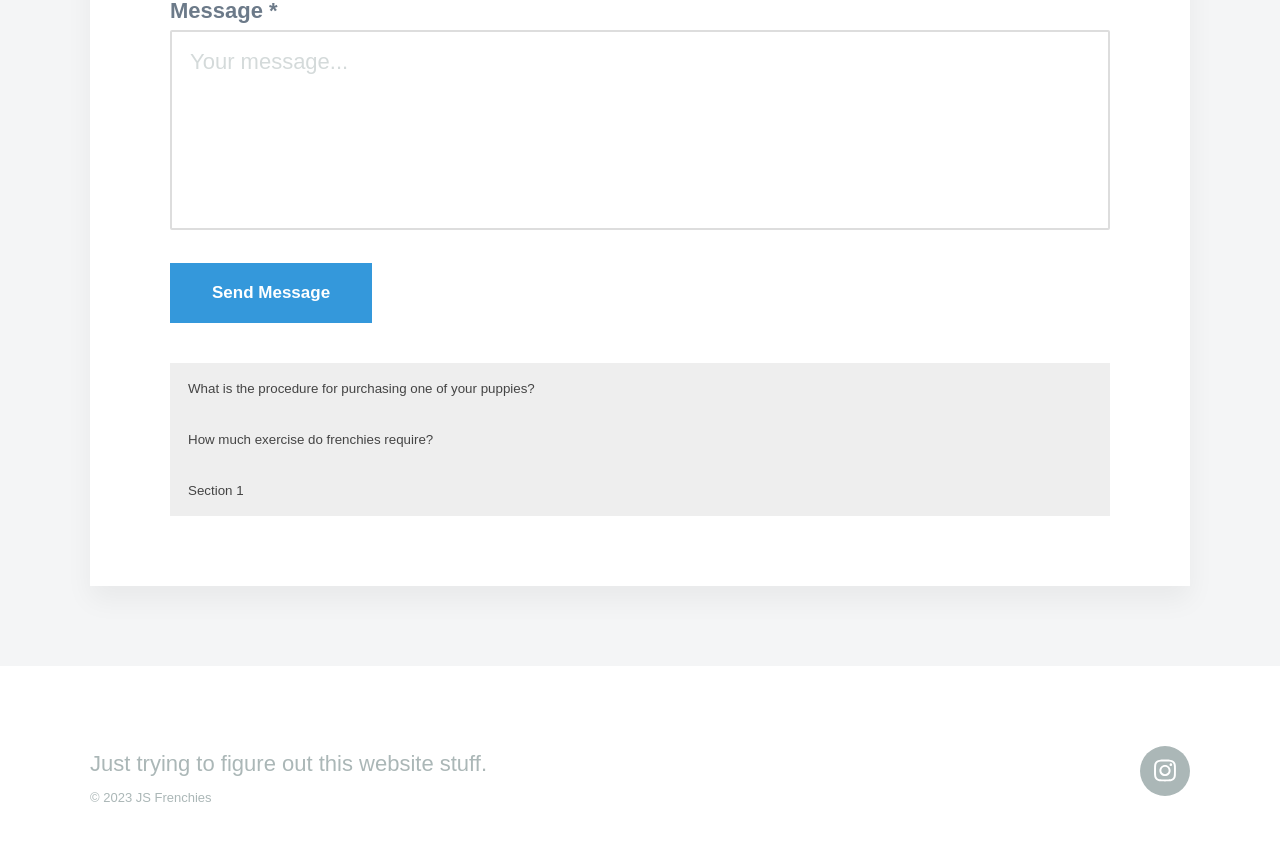
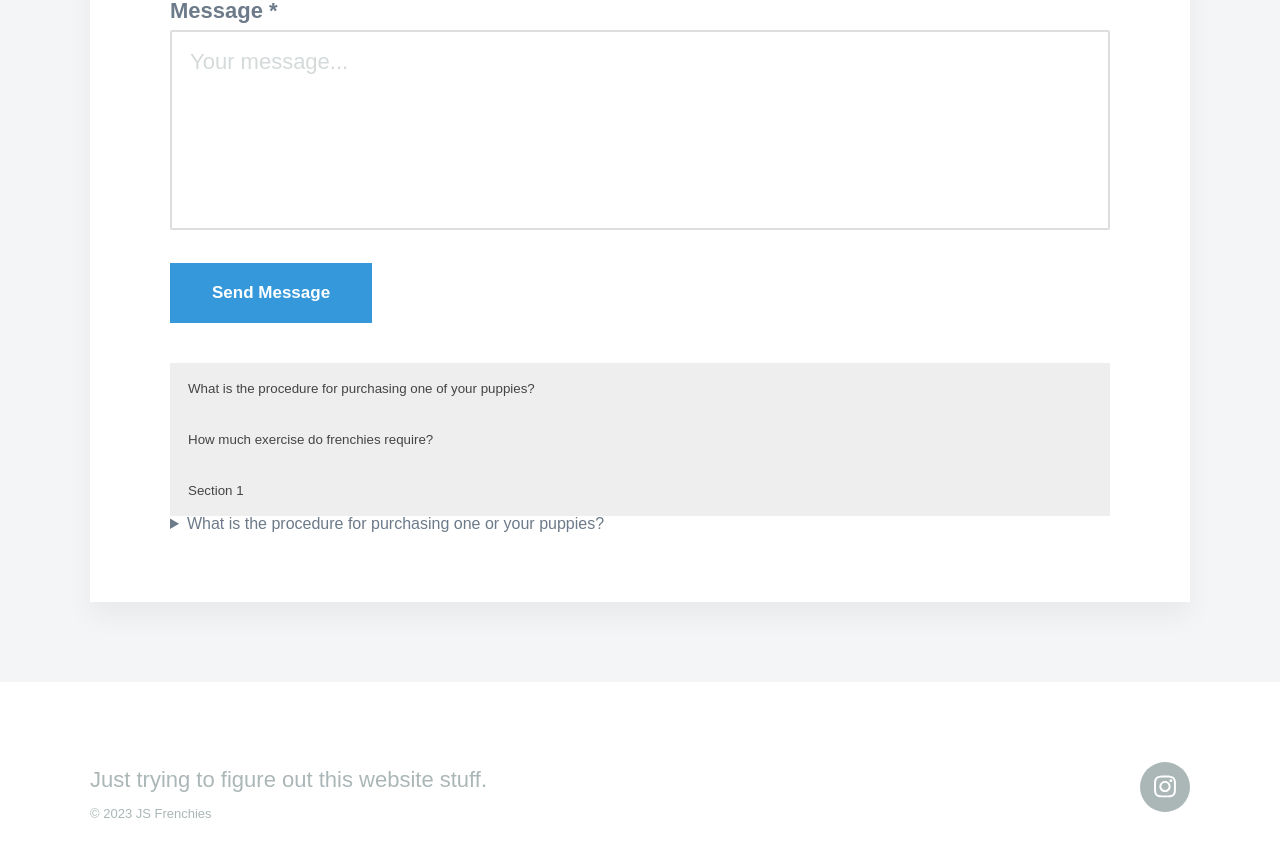
Before and after one commit to jcsodenkamp/jcsodenkamp.github.io, a Jekyll site: the page built from _pages/contact.md, in a window 1280 px wide and 900 px high, scrolled down 817 px. Shown: the top 857 px of the window. Built offline with Jekyll 4.4.1, drawn with Linux system fonts in a browser that asks for light colours; nearby versions of some CDN libraries; some web fonts are replaced.

Commit message:
Update contact-form.html

```diff
--- a/_includes/contact-form.html
+++ b/_includes/contact-form.html
@@ -113,3 +113,18 @@
     </script>
 
 </div>
+
+<div>
+    <details>
+        <summary>
+		What is the procedure for purchasing one or your
+            	puppies?
+	</summary>
+        <p>
+		Filling out our application would be the first step to
+           	purchasing a puppy. We place our puppies on a first come
+            	basis and all puppies under 8 weeks require a
+            	non-refundable deposit.
+	</p>
+    </details>
+</div>
```
